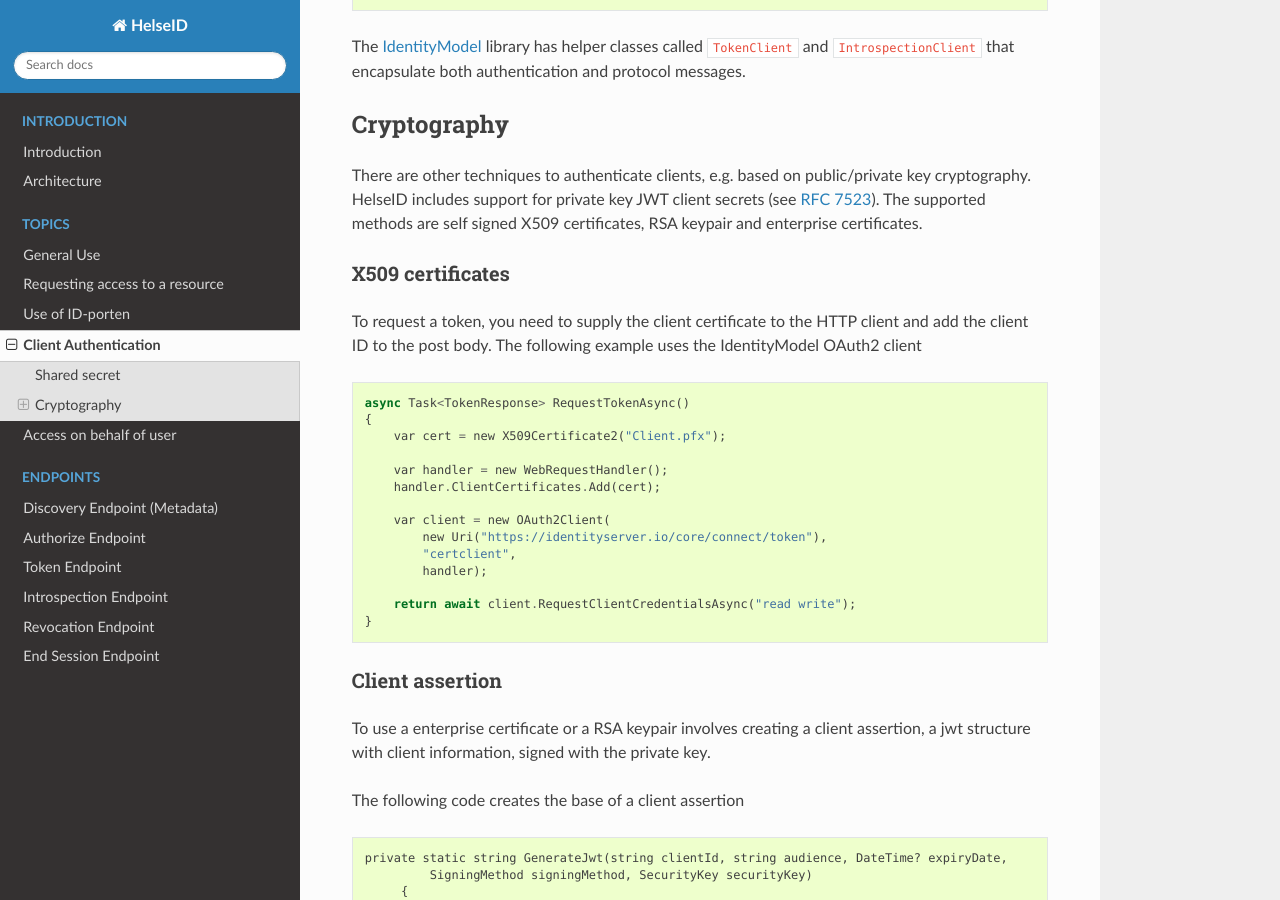
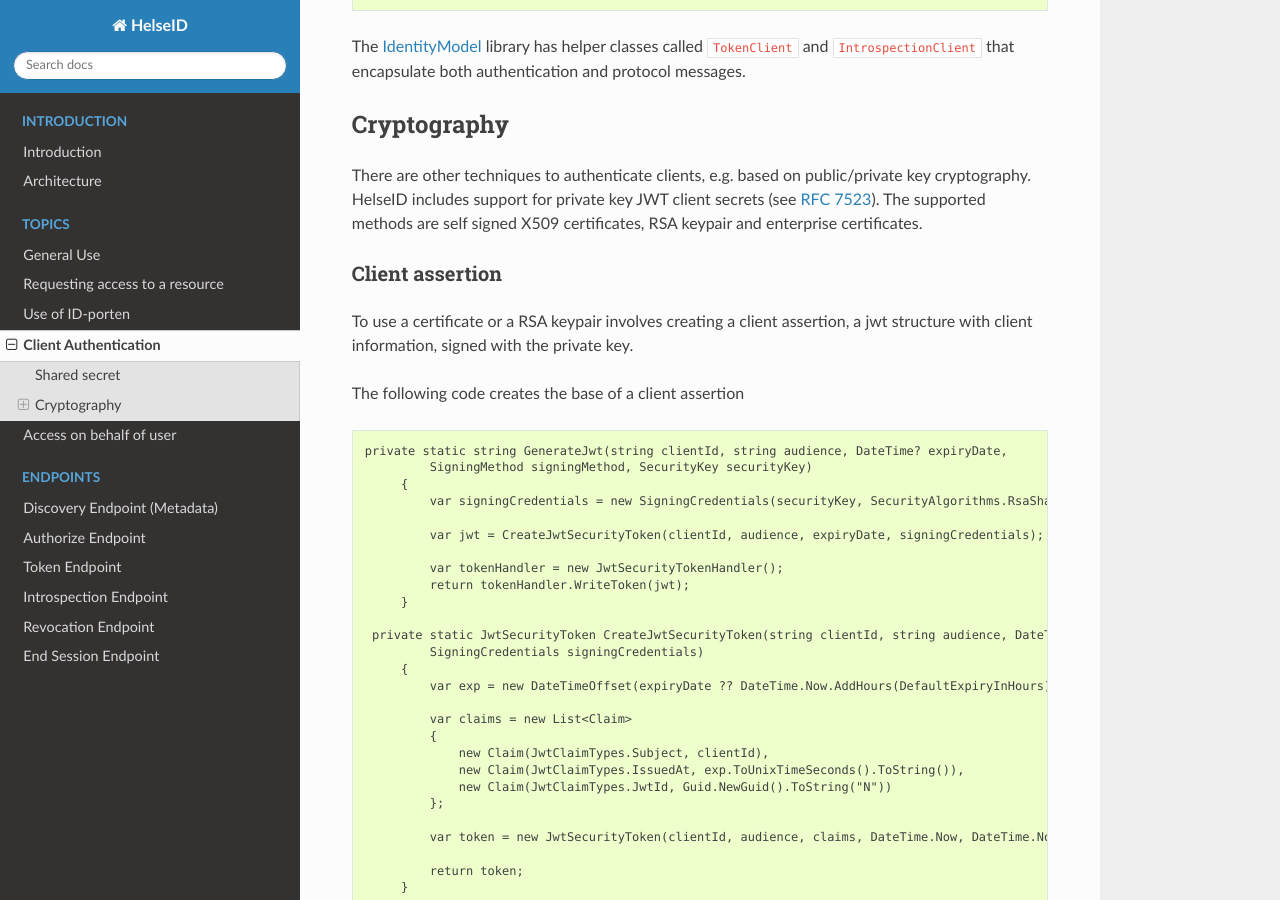
Before and after one commit to HelseID/HelseID-Public, a Sphinx documentation site: the page built from docs/topics/client_authentication.rst, in a window 1280 px wide and 900 px high, scrolled down 1083 px. Built offline with Sphinx 7.4.7 and the Read the Docs theme 2.0.0, drawn with Linux system fonts in a browser that asks for light colours; pages that are not in the unit, such as notebooks, are missing from menus.

Commit message:
remove x509 stuff no longer relevant for idsrv4

```diff
--- a/docs/topics/client_authentication.rst
+++ b/docs/topics/client_authentication.rst
@@ -50,31 +50,9 @@ There are other techniques to authenticate clients, e.g. based on public/private
 HelseID includes support for private key JWT client secrets (see `RFC 7523 <https://tools.ietf.org/html/rfc7523>`_).
 The supported methods are self signed X509 certificates, RSA keypair and enterprise certificates.
 
-X509 certificates
-"""""""""""""""""
-
-To request a token, you need to supply the client certificate to the HTTP client and add the client ID to the post body.
-The following example uses the IdentityModel OAuth2 client ::
-
-    async Task<TokenResponse> RequestTokenAsync()
-    {
-        var cert = new X509Certificate2("Client.pfx");
-
-        var handler = new WebRequestHandler();
-        handler.ClientCertificates.Add(cert);
-
-        var client = new OAuth2Client(
-            new Uri("https://identityserver.io/core/connect/token"),
-            "certclient",
-            handler);
-
-        return await client.RequestClientCredentialsAsync("read write");
-    }
-
 Client assertion
 """"""""""""""""
-To use a enterprise certificate or a RSA keypair involves creating a client assertion, a jwt structure with client information, signed with the private key.
-
+To use a certificate or a RSA keypair involves creating a client assertion, a jwt structure with client information, signed with the private key.
 
 The following code creates the base of a client assertion ::
 
```
